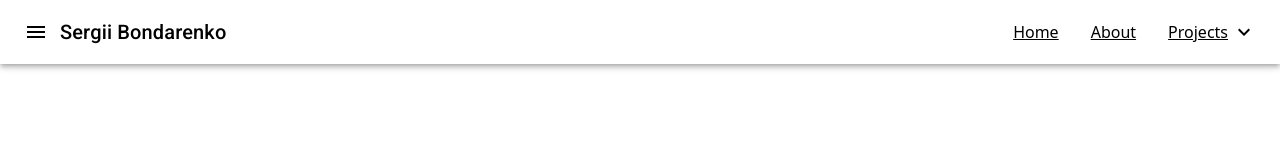
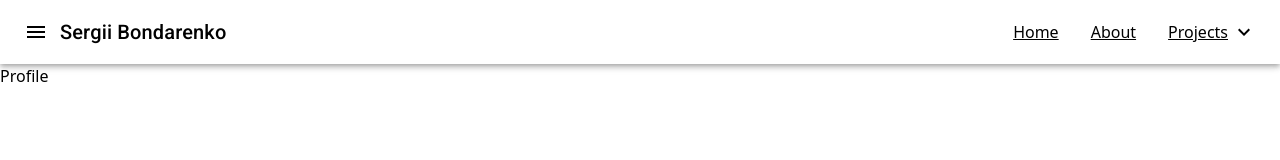
Before and after one commit to sergibondarenko/sbondarenko.com, a Next.js app: page / in a window 1280 px wide. Shown: the top 160 px of the page. Built offline with nearby package versions, Linux system fonts and the light colour scheme.

Commit message:
Start with profile.

```diff
--- a/src/components/index.ts
+++ b/src/components/index.ts
@@ -1 +1,2 @@
 export { Header } from './header';
+export { Profile } from './profile';
--- /dev/null
+++ b/src/components/profile.tsx
@@ -0,0 +1,9 @@
+import React from 'react';
+
+export function Profile() {
+  return (
+    <div>
+      Profile
+    </div>
+  );
+}
--- a/src/pages/index.tsx
+++ b/src/pages/index.tsx
@@ -1,10 +1,11 @@
 import React from 'react';
-import { Header } from '../components';
+import { Header, Profile } from '../components';
 
 export default function Home() {
   return (
     <div className="h-screen">
       <Header />
+      <Profile />
     </div>
   );
 }
```
